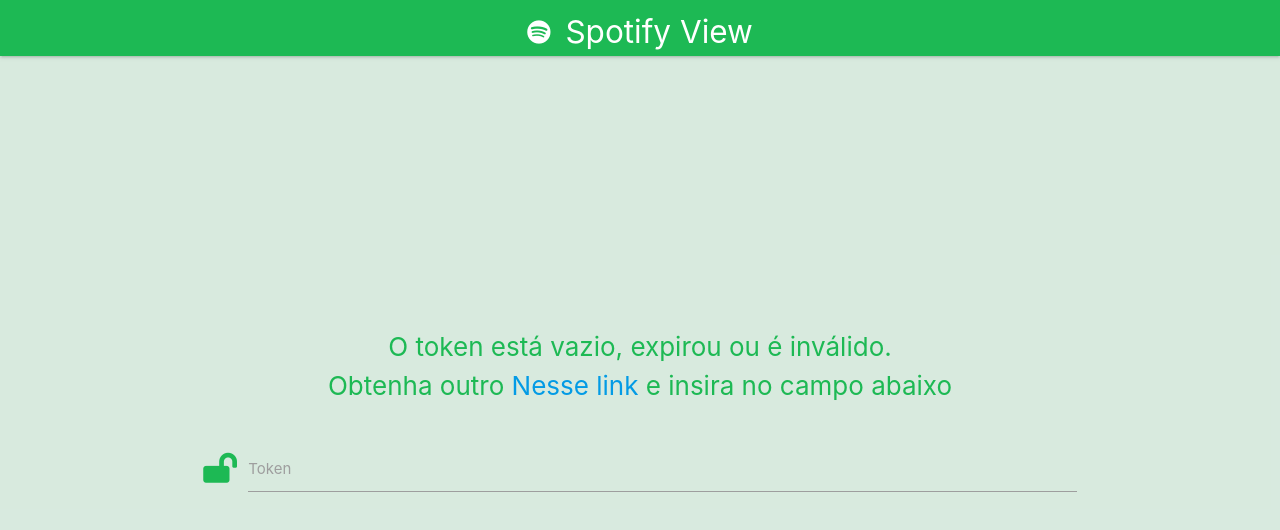
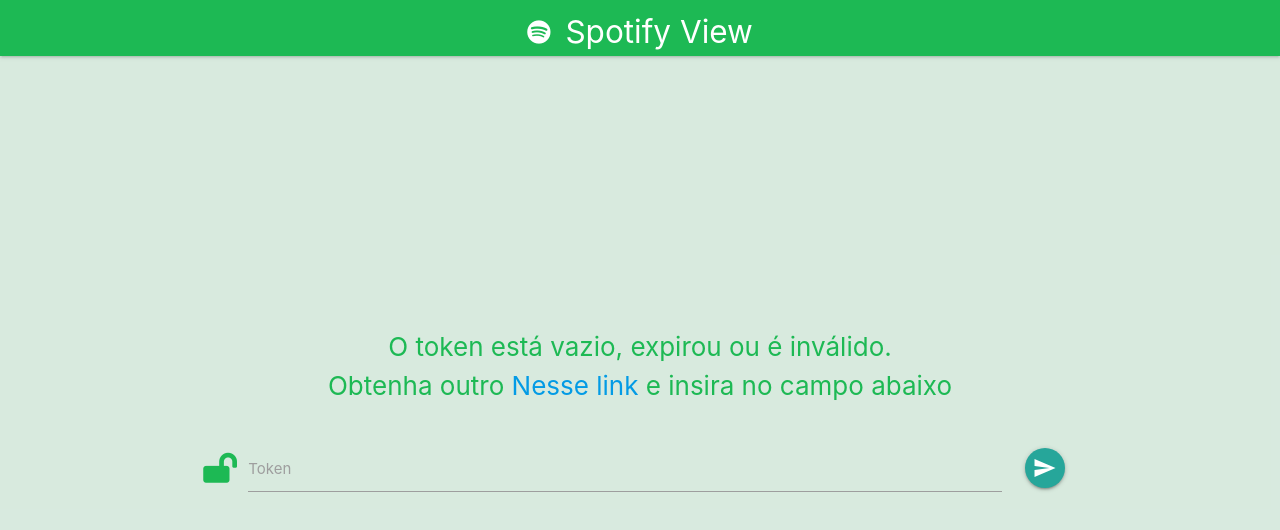
Before and after one commit to casssiahaluu/spotify-view, a React (Create React App) app: page / in a window 1280 px wide. Shown: the top 530 px of the page. Built offline with nearby package versions, Linux system fonts and the light colour scheme.

Commit message:
Inserindo botão no form

```diff
--- a/src/components/Form.js
+++ b/src/components/Form.js
@@ -11,10 +11,15 @@
     </div>
     <div className="col s12">
       <div className="row">
-        <div className="input-field col s12">
+        <div className="input-field col s11">
           <i className="fas fa-lock-open prefix"></i>
           <input onKeyUp={ setToken } type="text" id="set_token" />
           <label htmlFor="set_token">Token</label>
+        </div>
+        <div className="input-field col s1">
+          <button className="btn-floating" >
+            <i className="material-icons right">send</i>
+          </button>
         </div>
       </div>
     </div>
```
